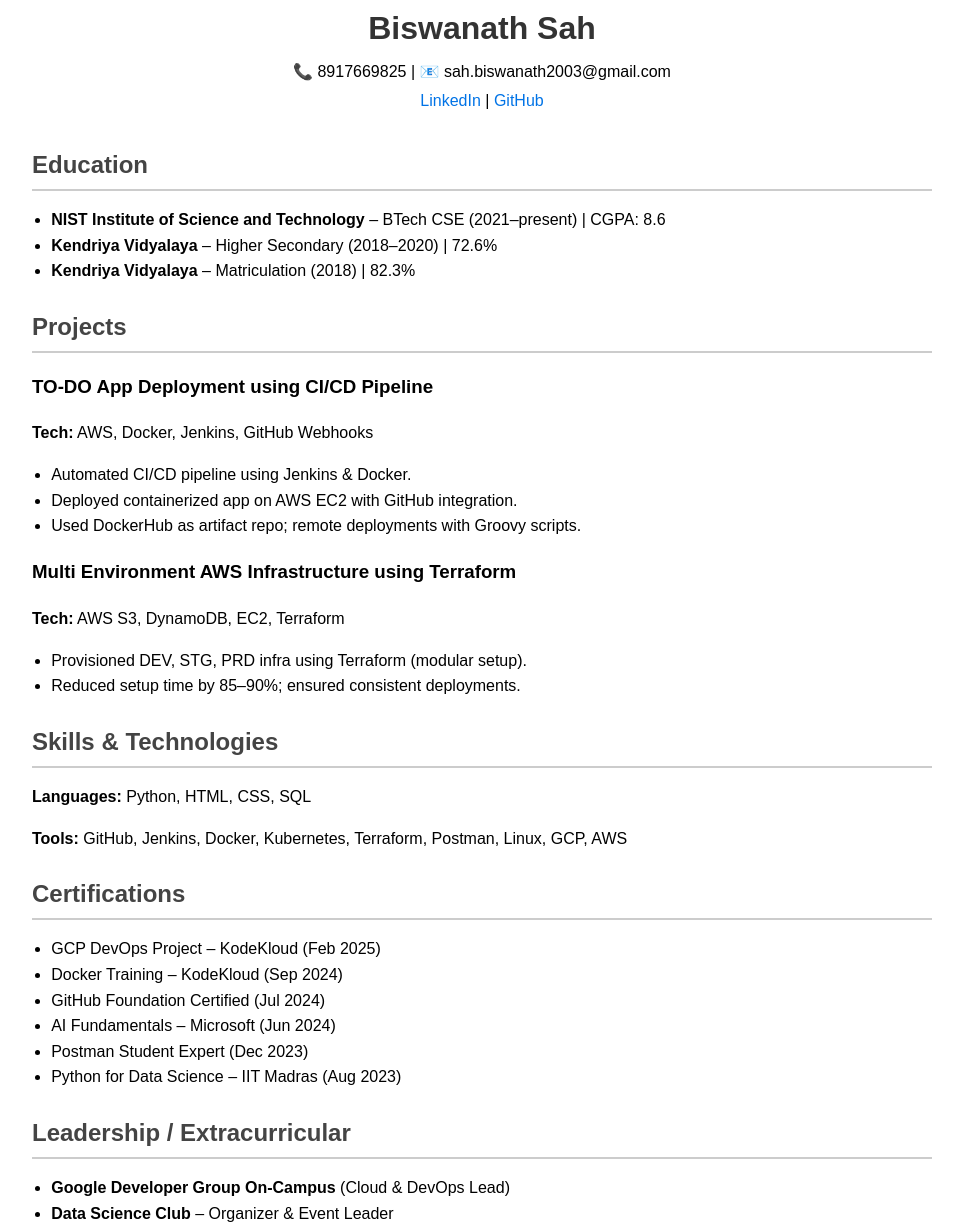
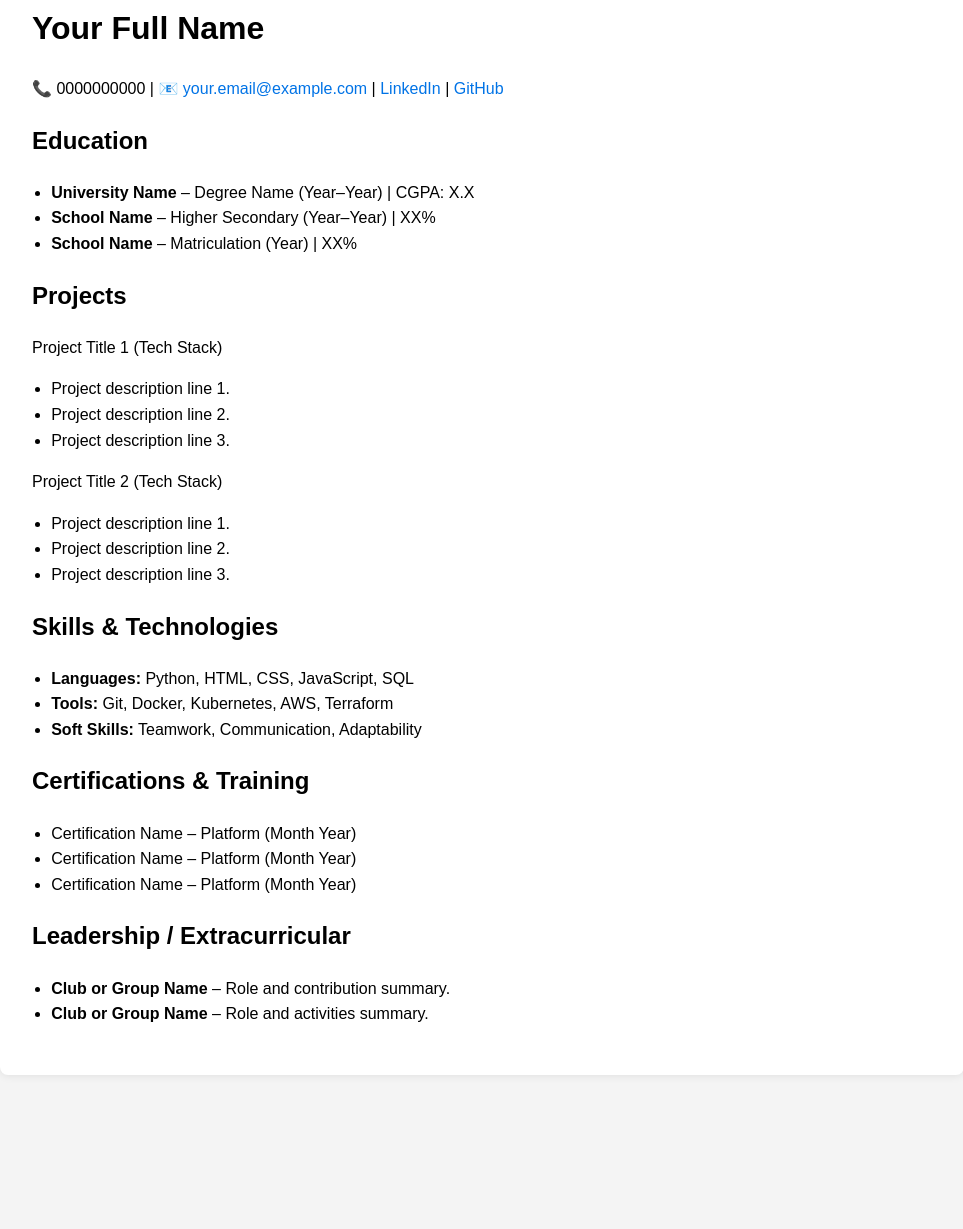
Before and after one commit to biswas-12/Cloud-Resume-AWS-, a plain HTML site: page index.html in a window 1280 px wide. Shown: the part 82-1311 px from the top of the page, without its empty margins (158-1121 px from the left). After the commit the page ends 1189 px from the top, so only its background shows below. Drawn offline with Linux system fonts and the light colour scheme.

Commit message:
Update index.html

```diff
--- a/index.html
+++ b/index.html
@@ -3,76 +3,71 @@
 <head>
   <meta charset="UTF-8" />
   <meta name="viewport" content="width=device-width, initial-scale=1.0"/>
-  <title>Biswanath Sah - Resume</title>
+  <title>Resume - Your Name</title>
+  <link href="https://fonts.googleapis.com/css2?family=Roboto:wght@400;500;700&display=swap" rel="stylesheet">
   <link rel="stylesheet" href="style.css" />
 </head>
 <body>
   <div class="resume">
-    <header>
-      <h1>Biswanath Sah</h1>
-      <p>📞 8917669825 | 📧 sah.biswanath2003@gmail.com</p>
-      <p>
-        <a href="https://www.linkedin.com/in/biswanath-sah-918445243/">LinkedIn</a> |
-        <a href="https://github.com/biswas-12">GitHub</a>
-      </p>
-    </header>
+    <h1>Your Full Name</h1>
+    <div class="contact">
+      📞 0000000000 |
+      📧 <a href="mailto:your.email@example.com">your.email@example.com</a> |
+      <a href="#">LinkedIn</a> |
+      <a href="#">GitHub</a>
+    </div>
 
-    <section>
+    <div class="section">
       <h2>Education</h2>
       <ul>
-        <li><strong>NIST Institute of Science and Technology</strong> – BTech CSE (2021–present) | CGPA: 8.6</li>
-        <li><strong>Kendriya Vidyalaya</strong> – Higher Secondary (2018–2020) | 72.6%</li>
-        <li><strong>Kendriya Vidyalaya</strong> – Matriculation (2018) | 82.3%</li>
+        <li><strong>University Name</strong> – Degree Name (Year–Year) | CGPA: X.X</li>
+        <li><strong>School Name</strong> – Higher Secondary (Year–Year) | XX%</li>
+        <li><strong>School Name</strong> – Matriculation (Year) | XX%</li>
       </ul>
-    </section>
+    </div>
 
-    <section>
+    <div class="section">
       <h2>Projects</h2>
-      <div class="project">
-        <h3>TO-DO App Deployment using CI/CD Pipeline</h3>
-        <p><strong>Tech:</strong> AWS, Docker, Jenkins, GitHub Webhooks</p>
-        <ul>
-          <li>Automated CI/CD pipeline using Jenkins & Docker.</li>
-          <li>Deployed containerized app on AWS EC2 with GitHub integration.</li>
-          <li>Used DockerHub as artifact repo; remote deployments with Groovy scripts.</li>
-        </ul>
-      </div>
+      <p class="project-title">Project Title 1 (Tech Stack)</p>
+      <ul>
+        <li>Project description line 1.</li>
+        <li>Project description line 2.</li>
+        <li>Project description line 3.</li>
+      </ul>
 
-      <div class="project">
-        <h3>Multi Environment AWS Infrastructure using Terraform</h3>
-        <p><strong>Tech:</strong> AWS S3, DynamoDB, EC2, Terraform</p>
-        <ul>
-          <li>Provisioned DEV, STG, PRD infra using Terraform (modular setup).</li>
-          <li>Reduced setup time by 85–90%; ensured consistent deployments.</li>
-        </ul>
-      </div>
-    </section>
+      <p class="project-title">Project Title 2 (Tech Stack)</p>
+      <ul>
+        <li>Project description line 1.</li>
+        <li>Project description line 2.</li>
+        <li>Project description line 3.</li>
+      </ul>
+    </div>
 
-    <section>
+    <div class="section">
       <h2>Skills & Technologies</h2>
-      <p><strong>Languages:</strong> Python, HTML, CSS, SQL</p>
-      <p><strong>Tools:</strong> GitHub, Jenkins, Docker, Kubernetes, Terraform, Postman, Linux, GCP, AWS</p>
-    </section>
+      <ul>
+        <li><strong>Languages:</strong> Python, HTML, CSS, JavaScript, SQL</li>
+        <li><strong>Tools:</strong> Git, Docker, Kubernetes, AWS, Terraform</li>
+        <li><strong>Soft Skills:</strong> Teamwork, Communication, Adaptability</li>
+      </ul>
+    </div>
 
-    <section>
-      <h2>Certifications</h2>
+    <div class="section">
+      <h2>Certifications & Training</h2>
       <ul>
-        <li>GCP DevOps Project – KodeKloud (Feb 2025)</li>
-        <li>Docker Training – KodeKloud (Sep 2024)</li>
-        <li>GitHub Foundation Certified (Jul 2024)</li>
-        <li>AI Fundamentals – Microsoft (Jun 2024)</li>
-        <li>Postman Student Expert (Dec 2023)</li>
-        <li>Python for Data Science – IIT Madras (Aug 2023)</li>
+        <li>Certification Name – Platform (Month Year)</li>
+        <li>Certification Name – Platform (Month Year)</li>
+        <li>Certification Name – Platform (Month Year)</li>
       </ul>
-    </section>
+    </div>
 
-    <section>
+    <div class="section">
       <h2>Leadership / Extracurricular</h2>
       <ul>
-        <li><strong>Google Developer Group On-Campus</strong> (Cloud & DevOps Lead)</li>
-        <li><strong>Data Science Club</strong> – Organizer & Event Leader</li>
+        <li><strong>Club or Group Name</strong> – Role and contribution summary.</li>
+        <li><strong>Club or Group Name</strong> – Role and activities summary.</li>
       </ul>
-    </section>
+    </div>
   </div>
 </body>
 </html>
```
